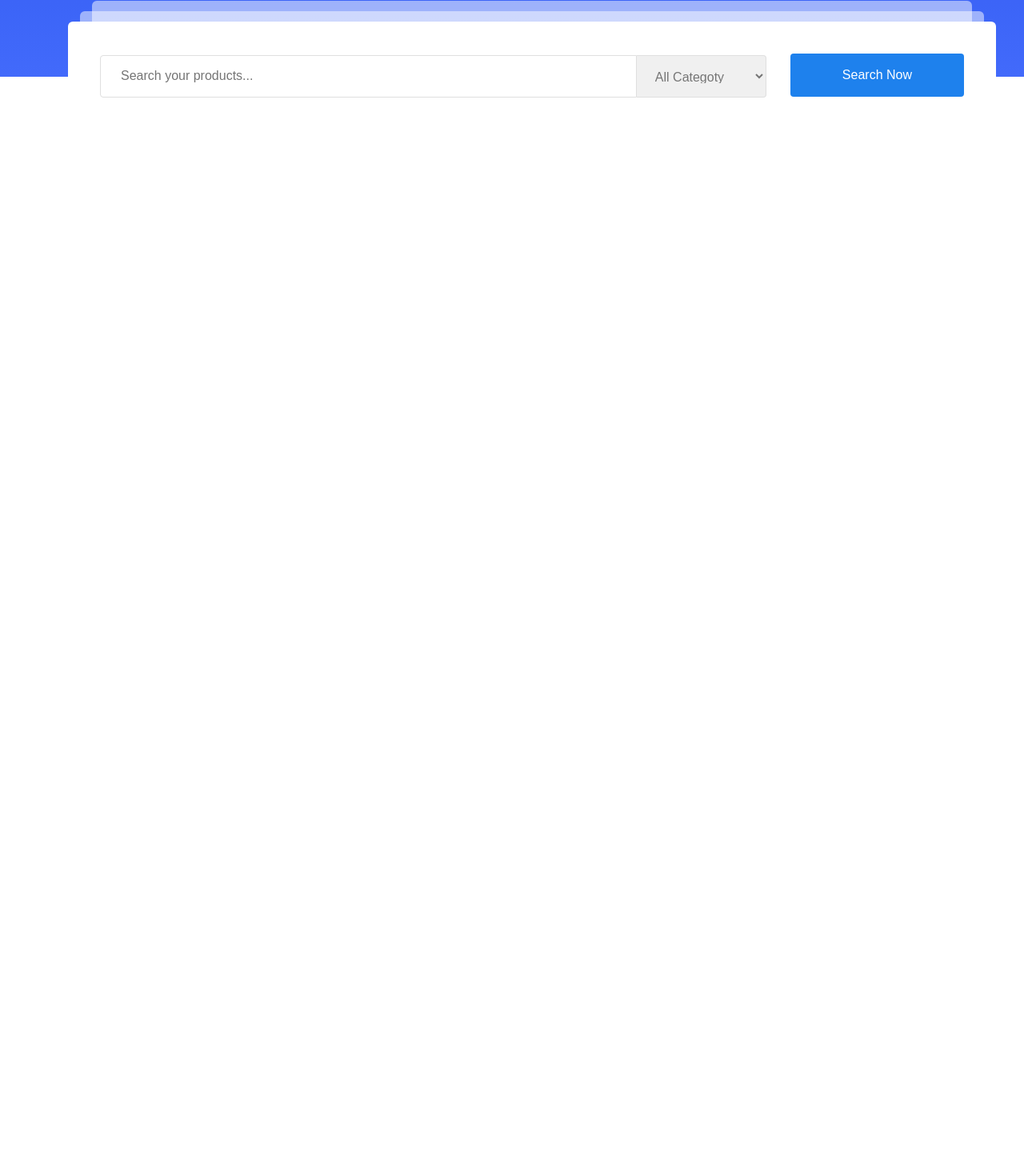
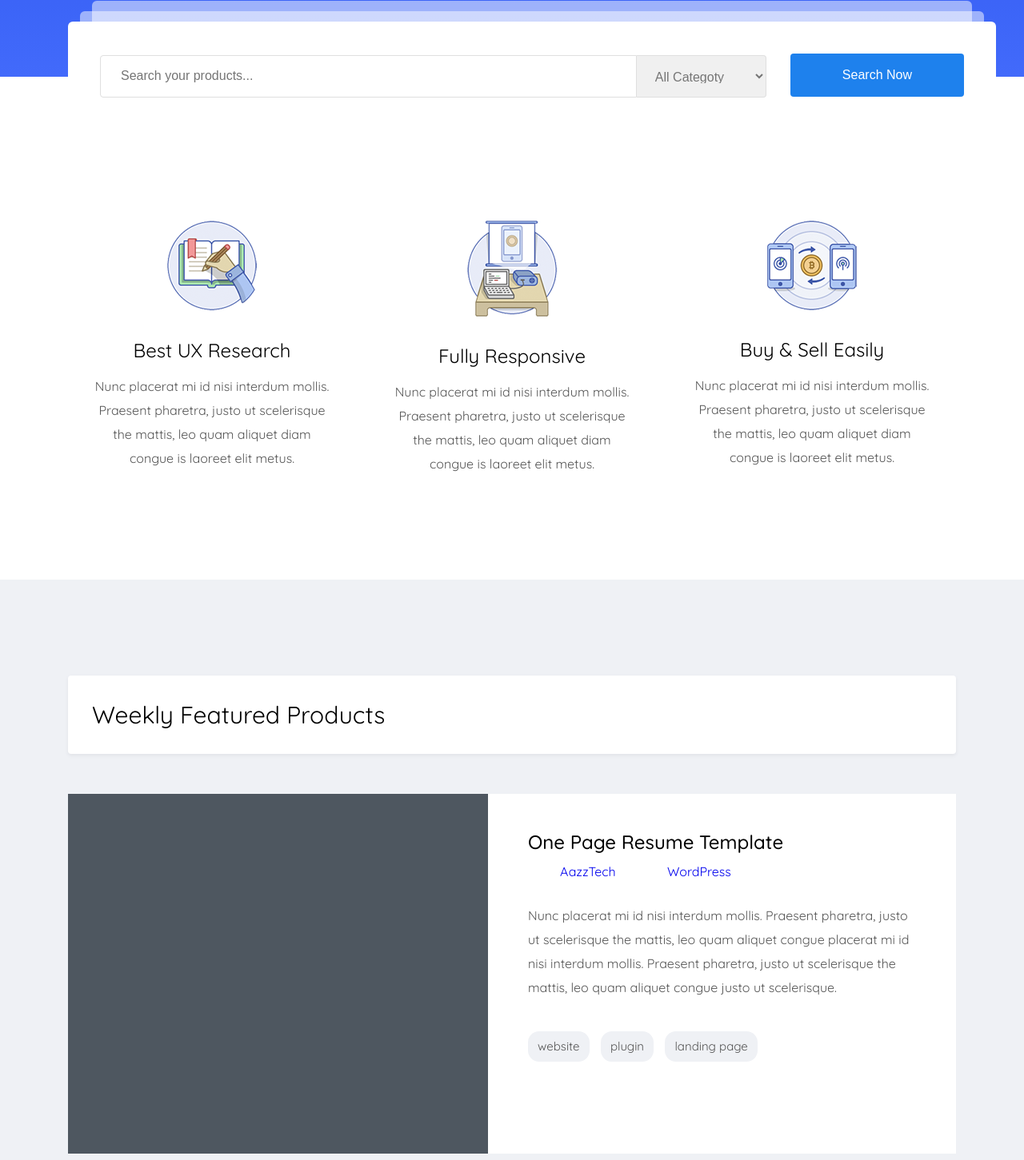
Before and after one commit to Denis-Kurilo/martplace, a website: page app/index.html in a window 1280 px wide. Shown: the part 809-2260 px from the top of the page at 80% size. Before the commit the page ends 1305 px from the top, so only its background shows below. Drawn offline with nearby package versions, Linux system fonts and the light colour scheme; files that its build step writes are made by us from their sources.

Commit message:
added sliderProduct

```diff
--- a/app/index.html
+++ b/app/index.html
@@ -6,6 +6,7 @@
 	<meta name="viewport" content="width=device-width, initial-scale=1.0" />
 	<link href="https://fonts.googleapis.com/css?family=Quicksand:400,500,700&display=swap" rel="stylesheet">
 	<title>MartPlace</title>
+	<link rel="stylesheet" href="css/libs.min.css">
 	<link rel="stylesheet" href="css/style.min.css">
 </head>
 <body>
@@ -89,6 +90,78 @@
 		</div>
 	</section>
 
+	<section class="advantages">
+		<div class="container">
+			<div class="advantages__inner">
+				<div class="advantages__item">
+					<div class="advantages__item-images">
+						<img src="images/icons/advantages-1.png" alt="advantages">
+					</div>
+					<div class="advantages__item-title">
+						Best UX Research
+					</div>
+					<div class="advantages__item-text">
+						Nunc placerat mi id nisi interdum mollis. Praesent pharetra, justo ut scelerisque
+						the mattis, leo quam aliquet diam congue is laoreet elit metus.
+					</div>
+				</div>
+
+				<div class="advantages__item">
+					<div class="advantages__item-images">
+						<img src="images/icons/advantages-2.png" alt="advantages">
+					</div>
+					<div class="advantages__item-title">
+						Fully Responsive
+					</div>
+					<div class="advantages__item-text">
+						Nunc placerat mi id nisi interdum mollis. Praesent pharetra, justo ut scelerisque
+						the mattis, leo quam aliquet diam congue is laoreet elit metus.
+					</div>
+				</div>
+
+				<div class="advantages__item">
+					<div class="advantages__item-images">
+						<img src="images/icons/advantages-3.png" alt="advantages">
+					</div>
+					<div class="advantages__item-title">
+						Buy & Sell Easily
+					</div>
+					<div class="advantages__item-text">
+						Nunc placerat mi id nisi interdum mollis. Praesent pharetra, justo ut scelerisque
+						the mattis, leo quam aliquet diam congue is laoreet elit metus.
+					</div>
+				</div>
+			</div>
+		</div>
+	</section>
+
+	<section class="slideProducts">
+		<div class="container">
+			<div class="slideProducts__title">Weekly Featured Products</div>
+			<div class="slideProducts__inner">
+				<div class="slideProducts__images">
+
+				</div>
+				<div class="slideProducts__box">
+						<div class="slideProducts__box-title">One Page Resume Template</div>
+						<div class="slideProducts__box-tag">
+							<a href="#" class="slideProducts__box-tag-link1">AazzTech</a>
+							<a href="#" class="slideProducts__box-tag-link2">WordPress</a>
+						</div>
+						<div class="slideProducts__box-text">
+							Nunc placerat mi id nisi interdum mollis. Praesent pharetra, justo ut scelerisque the mattis, leo quam aliquet congue placerat mi id nisi interdum mollis. Praesent pharetra, justo ut scelerisque the mattis, leo quam aliquet congue justo ut scelerisque.
+						</div>
+						<div class="slideProducts__box-tags">
+							<a href="#">website</a>
+							<a href="#">plugin</a>
+							<a href="#">landing page</a>
+						</div>
+						<div class="slideProducts__box-info"></div>
+				</div>
+			</div>
+		</div>
+	</section>
+
  <br>
  <br>
  <br>
--- a/app/scss/style.scss
+++ b/app/scss/style.scss
@@ -233,3 +233,118 @@
 	margin-bottom: 2px;
 }
 /* searchProducts-end */
+
+/* advantages */
+.advantages{
+	padding: 140px 0 90px;
+}
+.advantages__inner{
+	display: flex;
+    justify-content: space-between;
+}
+.advantages__item{
+	text-align: center;
+	max-width: 360px;
+	padding: 40px 30px;
+	transition: all .3s;
+	cursor: pointer;
+
+	&-images{
+		margin-bottom: 30px;
+	}
+	&-title{
+		margin-bottom: 15px;
+		font-size: 24px;
+	}
+	&-text{
+		font-size: 16px;
+		line-height: 30px;
+		color: #555;
+	}
+
+	&:hover{
+		 box-shadow: 0px 2px 50px 0px rgba(0, 0, 0, 0.08);
+	}
+}
+/* advantages-end */
+
+/* slideProducts */
+.slideProducts{
+	padding: 120px 0;
+	background-color: $bgGrey;
+}
+.slideProducts__title{
+	background-color: #FFF;
+	padding: 35px 140px 35px 30px;
+	border-radius: 4px;
+    box-shadow: 0px 2px 4px 0px rgba(108, 111, 115, 0.1);
+    font-size: 30px;
+    line-height: 28px;
+    margin-bottom: 50px;
+}
+.slideProducts__inner{
+	display: flex;
+    justify-content: space-between;
+}
+.slideProducts__images{
+	max-width: 555px;
+	width: 100%;
+	min-height: 450px;
+	background-color: #4e5760;
+}
+/* .slideProducts__item{
+	border-radius: 4px;
+
+	&-images{
+		max-width: 555px;
+		min-height: 450px;
+		background-color: #4e5760;
+	}
+} */
+.slideProducts__box{
+	padding: 45px 50px 25px 50px;
+	max-width: 585px;
+	min-height: 450px;
+	background-color: #FFF;
+
+	&-title{
+		font-size: 24px;
+		font-weight: 500;
+		margin-bottom: 12px;
+	}
+
+	&-tag{
+		margin-bottom: 30px;
+		a{
+			padding-left: 40px;
+			& + a{
+				margin-left: 20px;
+			}
+		}
+	}
+
+	&-text{
+		font-size: 16px;
+		line-height: 30px;
+		color: #555;
+		margin-bottom: 20px;
+	}
+
+	&-tags{
+		padding-top: 20px;
+
+
+		a{
+			background-color: $bgGrey;
+			padding: 4px 12px;
+			color: #555;
+	        border-radius: 14px;
+	        font-size: 15px;
+	        line-height: 30px;
+			& + a{
+				margin-left: 10px;
+			}
+		}
+	}
+}
+/* slideProducts-end */
```
Also changed, not shown: app/images/icons/advantages-1.png (added), app/images/icons/advantages-2.png (added), app/images/icons/advantages-3.png (added).
